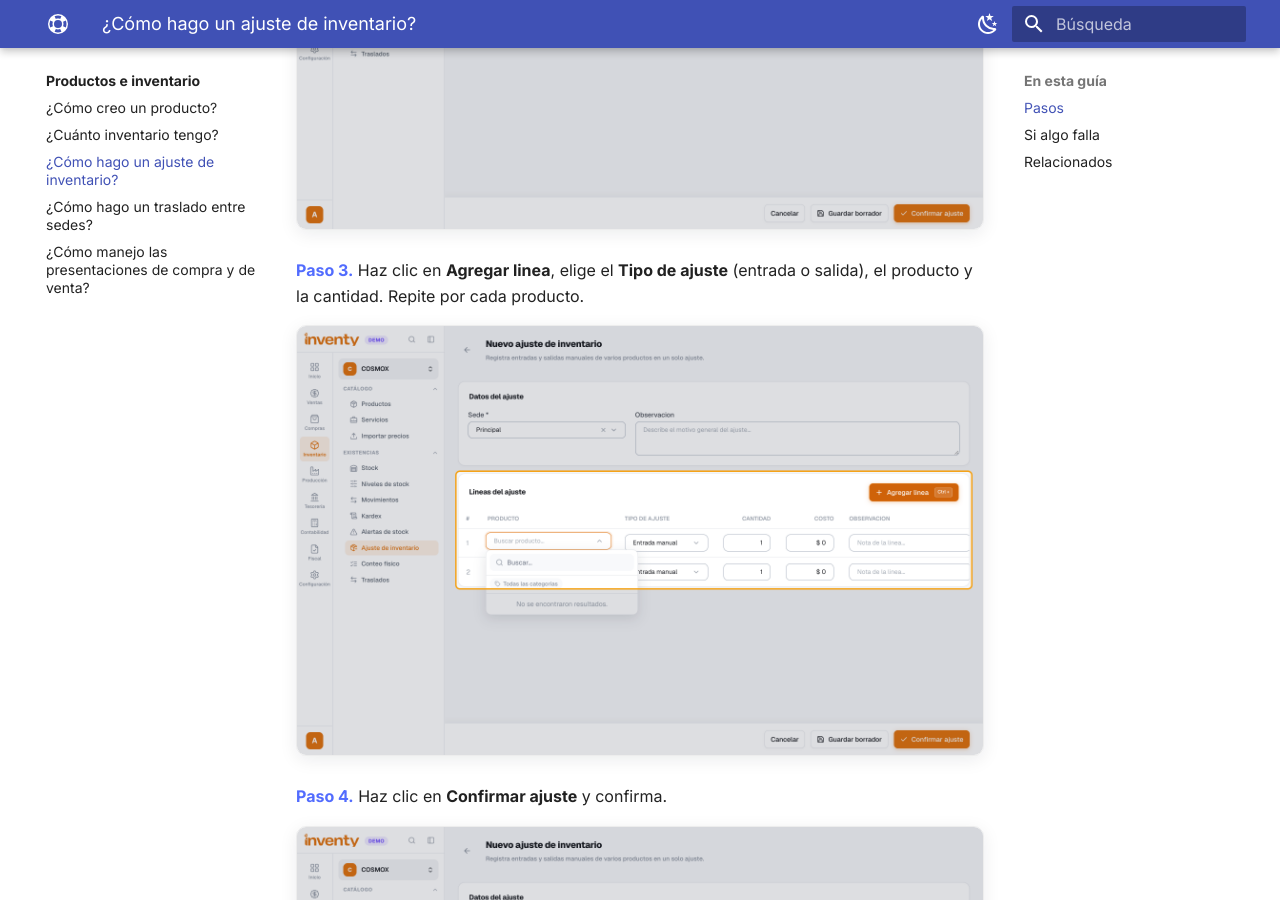
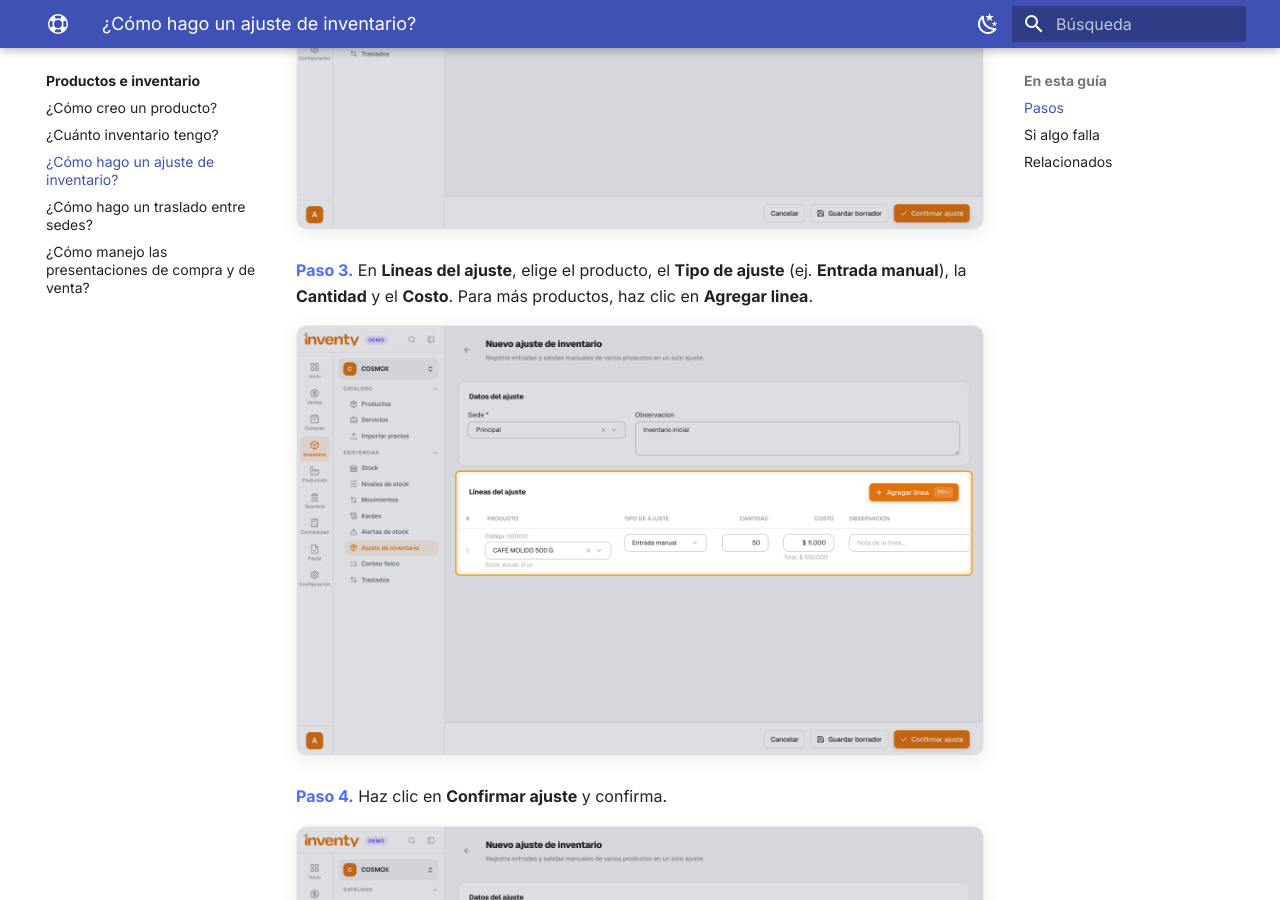
Before and after one commit to Cosmox-SAS/inventy-help, an MkDocs documentation site: the page built from docs/productos-inventario/ajuste-inventario.md, in a window 1280 px wide and 900 px high, scrolled down 1240 px. Built offline with MkDocs 1.6.1 and Material for MkDocs 9.7.7, drawn with Linux system fonts in a browser that asks for light colours.

Commit message:
feat: capturas de ajuste de inventario dando existencias en la demo
Co-Authored-By: Claude Opus 5.5 <noreply@anthropic.com>

```diff
--- a/docs/productos-inventario/ajuste-inventario.md
+++ b/docs/productos-inventario/ajuste-inventario.md
@@ -28,7 +28,7 @@ tags:
 
 ![Paso 2: datos del ajuste](../assets/capturas/productos-inventario/ajuste-inventario/paso-2.png)
 
-**Paso 3.** Haz clic en **Agregar linea**, elige el **Tipo de ajuste** (entrada o salida), el producto y la cantidad. Repite por cada producto.
+**Paso 3.** En **Lineas del ajuste**, elige el producto, el **Tipo de ajuste** (ej. **Entrada manual**), la **Cantidad** y el **Costo**. Para más productos, haz clic en **Agregar linea**.
 
 ![Paso 3: líneas del ajuste](../assets/capturas/productos-inventario/ajuste-inventario/paso-3.png)
 
```
Also changed, not shown: gestion/capturas-reporte.md (+2 -2 lines), docs/assets/capturas/productos-inventario/ajuste-inventario/paso-2.png, docs/assets/capturas/productos-inventario/ajuste-inventario/paso-3.png, docs/assets/capturas/productos-inventario/ajuste-inventario/paso-4.png, 1 other file.
